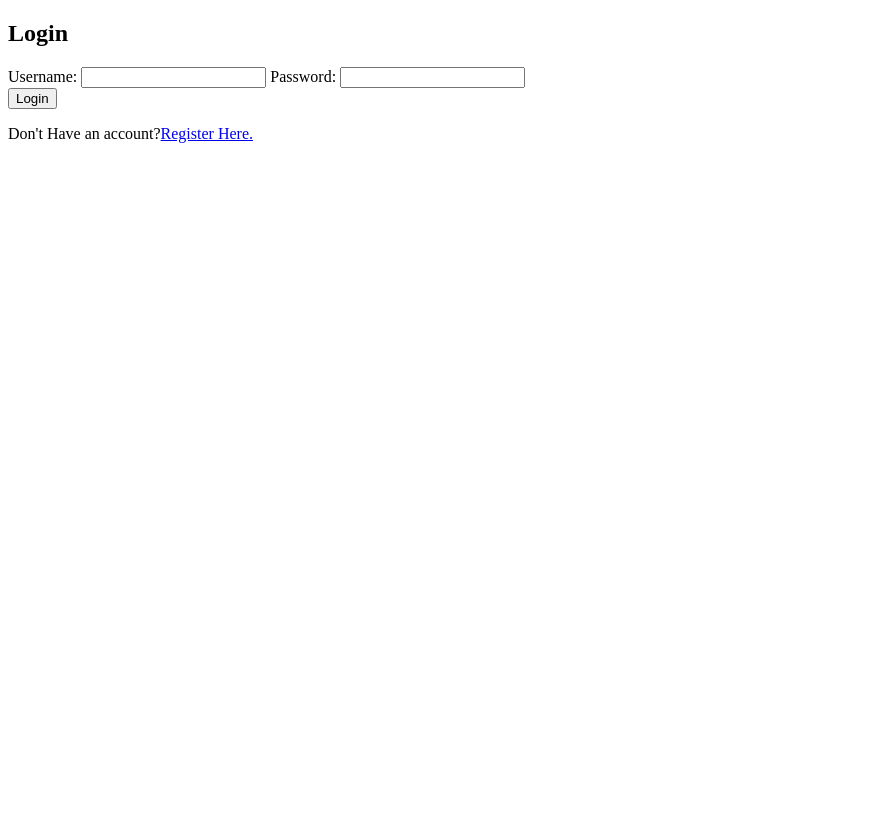
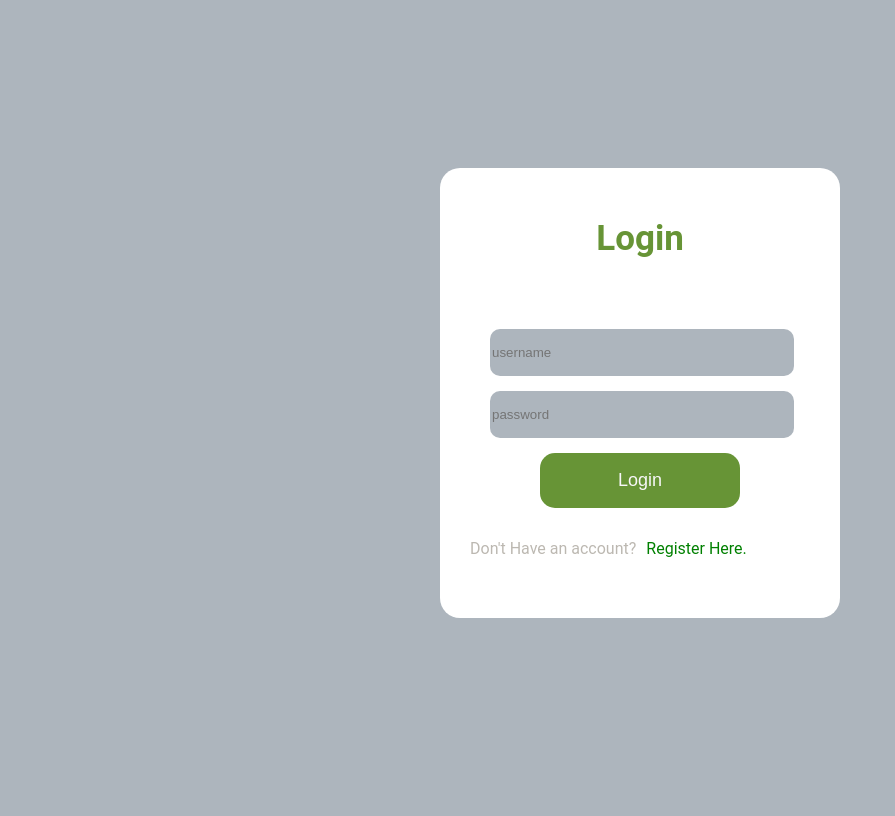
Before and after one commit to Un734L/todoApp, a Django app: page /login/ in a window 1280 px wide. Shown: the whole page, without its empty margins (0-895 px from the left). Before the commit the page ends 143 px from the top, so only its background shows below. Run offline with Django 5.2, Linux system fonts and the light colour scheme.

Commit message:
done with the login page

```diff
--- a/authApp/static/authApp/styles.css
+++ b/authApp/static/authApp/styles.css
@@ -1,4 +1,59 @@
+body {
+    font-family: roboto;
+  display: grid;
+  place-items: center;
+  height: 100vh;
+  background-color: #adb5bd;
+}
 a{
     text-decoration: none;
-    color: #333;
+    color: green;
+    margin-left: 10px;
 }
+
+h2{
+    text-align: center;
+    margin-top: 50px;
+    color: #679436;
+    font-size: 35px;
+
+}
+.entry{
+    border: none;
+    border-radius: 10px;
+    height: 45px;
+    width: 300px;
+    margin-left: 50px;
+    background-color: #adb5bd;
+
+}
+.form-container{
+    display: flex;
+    flex-direction: column;
+    gap: 15px;
+    margin-top: 70px;
+}
+.content-container{
+    width: 400px;
+    height: 450px;
+    background-color: white;
+    border-radius: 20px;
+    margin-bottom: 30px;
+    /* display: flex; */
+    /* flex-direction: ; */
+    /* align-items: center; */
+}
+.login-button{
+    margin-left: 100px;
+    height: 55px;
+    width: 200px;
+    color: #f7f7f7;;
+    font-size: 18px;
+    background-color: #679436;
+    border: none;
+    border-radius: 15px;
+}
+.no-account{
+    margin-left: 30px;
+    color: #bcb8b1;
+}
--- a/authApp/templates/accounts/login.html
+++ b/authApp/templates/accounts/login.html
@@ -5,25 +5,26 @@
     <meta charset="UTF-8">
     <meta name="viewport" content="width=device-width, initial-scale=1.0">
     <title>Login</title>
+    <link rel="stylesheet" href="{% static 'authApp/styles.css' %}">
 </head>
 <body>
     <div class="content-container">
-        <h2>Login</h2>
+        <div class="H-div"><h2 class="header">Login</h2></div>
         <form action="{% url 'login' %}" method="post">
             {% csrf_token %}
             <input type="hidden" name="next" value='home'>
             <div class="form-container">
-                <label for="username">Username:</label>
-                <input type="text" name="username" id="username" required>
-                <label for="password">Password:</label>
-                <input type="password" name="password" id="password" required>
+                <!-- <label class="" for="username">Username:</label> -->
+                <input class="entry" placeholder="username" type="text" name="username" id="username" required>
+                <!-- <label for="password">Password:</label> -->
+                <input class="entry" placeholder="password" type="password" name="password" id="password" required>
+                <button class="login-button" type="submit">Login</button>
+                {% if error %}
+                <p style='color: red;'>{{error}}</p>
+                {% endif %}
+                <p class="no-account">Don't Have an account?<a href="{% url 'register' %}">Register Here.</a></p>
             </div>
-            <button type="submit">Login</button>
         </form>
-        {% if error %}
-        <p style='color: red;'>{{error}}</p>
-        {% endif %}
-        <p>Don't Have an account?<a href="{% url 'register' %}">Register Here.</a></p>
     </div>
 </body>
 </html>
```
